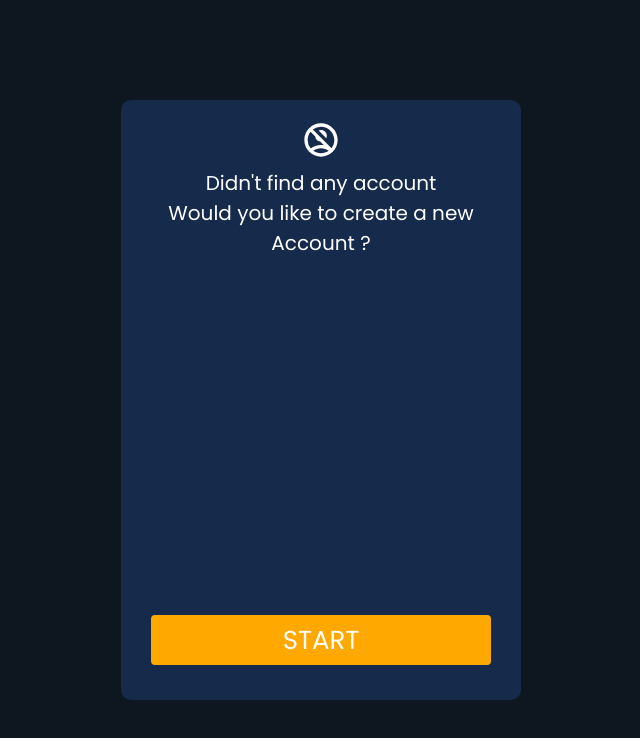
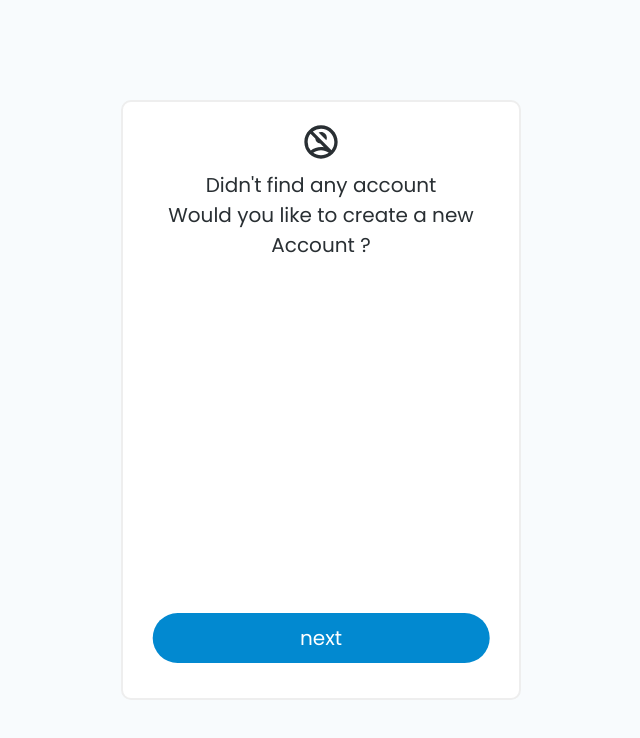
Before and after one commit to monikkacha/ether-wallet, a React (Create React App) app: page / in a window 1280 px wide. Shown: the top 738 px of the page, without its empty margins (319-959 px from the left). Built offline with nearby package versions, Linux system fonts and the light colour scheme.

Commit message:
color changed

```diff
--- a/package.json
+++ b/package.json
@@ -10,6 +10,7 @@
     "react": "^18.2.0",
     "react-dom": "^18.2.0",
     "react-icons": "^4.4.0",
+    "react-router-dom": "^6.3.0",
     "react-scripts": "5.0.1",
     "web-vitals": "^2.1.4"
   },
--- a/src/App.css
+++ b/src/App.css
@@ -9,6 +9,11 @@
   --ebony1 :rgb(25, 30, 36)0;
   --bunting : #162A4C;
   --web-orange : #FFA800;
+  --aqua-spring : #F8FBFD;
+  --gallery : #EEEEEE;
+  --font-color : #292f33;
+  --lochmara : #0289D0;
+  --btn-color : #0289D0;
 }
 
 * {
@@ -18,6 +23,7 @@
 
 .App {
   text-align: center;
+  color: var(--font-color);
 }
 
 .App-logo {
@@ -32,14 +38,13 @@
 }
 
 .App-header {
-  background-color: var(--ebony);
+  background-color: var(--aqua-spring);
   min-height: 100vh;
   display: flex;
   flex-direction: column;
   align-items: center;
   justify-content: center;
   font-size: calc(10px + 2vmin);
-  color: white;
 }
 
 .App-link {
@@ -58,10 +63,11 @@
 .card-container {
   width: 400px;
   height: 600px;
-  background: var(--bunting);
+  background: white;
   border-radius: 10px;
   padding: 20px 10px;
   position: relative;
+  border: 2px solid var(--gallery);
 }
 
 .card-container-btn {
@@ -71,13 +77,14 @@
   transform: translate(-50% , -50%);
   width: 85%;
   height: 50px;
-  background-color: var(--web-orange);
-  border-radius: 4px;
+  background-color: var(--btn-color);
+  border-radius: 100px;
   display: flex;
   justify-content: center;
   align-items: center;
   cursor: pointer;
-  text-transform: uppercase;
+  color: white;
+  font-size: 20px;
 }
 
 .no-account-container {
--- a/src/App.js
+++ b/src/App.js
@@ -1,14 +1,31 @@
 import './App.css';
 import Card from './component/card';
+import { useEffect } from 'react';
+// import { BrowserRouter, Route, Routes } from 'react-router-dom';
+import { BrowserRouter } from 'react-router-dom';
+import { Routes } from 'react-router-dom';
+import { Route } from 'react-router-dom';
 
 function App() {
+
+  // useEffect(() => findTheAccount(), []);
+
   return (
-    <div className="App">
-      <header className="App-header">
-        <Card child={"Didn't find any account ,create new one "} btnLabel={"Start"} />
-      </header>
-    </div>
+
+    <BrowserRouter>
+      <div className="App">
+        <header className="App-header">
+          <Routes>
+            <Route path='/' element={<Card child={"Didn't find any account ,create new one "} btnLabel={"next"} />}>
+              <Route path='create' element={<Card child={"Fuck you ,create new one "} btnLabel={"next"} />}></Route>
+            </Route>
+          </Routes>
+        </header >
+      </div >
+    </BrowserRouter>
   );
+
+
 }
 
 export default App;
```
Also changed, not shown: 1 other file (tests, documents, lock files or other folders).
